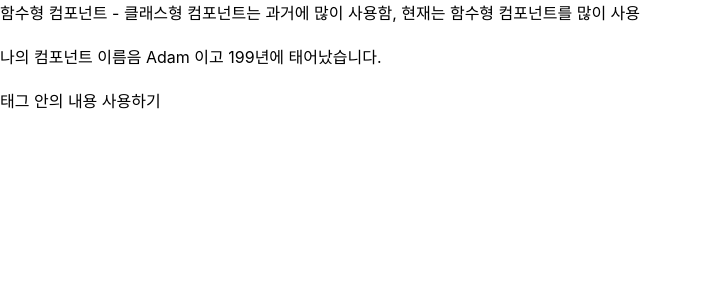
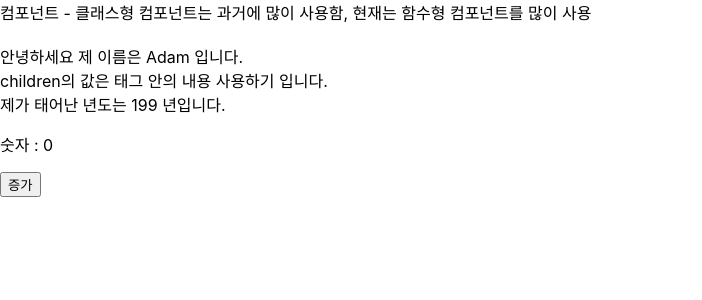
Before and after one commit to hb9397/ReactPrac, a React (Create React App) app in the folder react_prac1/: page / in a window 1280 px wide. Shown: the top 300 px of the page, without its empty margins (0-702 px from the left). Built offline with nearby package versions, Linux system fonts and the light colour scheme.

Commit message:
React (클래스형 컴포넌트, 클래스형 컴포넌트 State) 20221205-3

```diff
--- a/react_prac1/src/App.js
+++ b/react_prac1/src/App.js
@@ -1,13 +1,15 @@
 import React from 'react'
 import TEST from './test'
+import STATE from './component/stateClassType'
 
 
 const App = () => {
   const message = " - 클래스형 컴포넌트는 과거에 많이 사용함, 현재는 함수형 컴포넌트를 많이 사용";
   return (
     <>
-    <div>함수형 컴포넌트 {message}</div><br/>
+    <div> 컴포넌트 {message}</div><br/>
     <TEST name = "Adam" year = {199}>태그 안의 내용 사용하기</TEST>
+    <STATE></STATE>
     </>
   )
 }
--- /dev/null
+++ b/react_prac1/src/component/stateClassType.jsx
@@ -0,0 +1,43 @@
+import React, { Component } from 'react'
+
+class stateClassType extends Component {
+    // 생성자에서 초기화 하기
+    constructor(props) {
+        // 상위 클래스의 생성자 호출
+        super(props);
+
+        // 제어하고자 하는 state 생성
+        this.state = {
+            number: 0
+        }
+    }
+
+    //state = {number: 0}; // 생성자 사용하지 않고 초기화 하기
+
+    render() {
+        return (
+            <>
+                <p>
+                    숫자 : {this.state.number}
+                </p>
+                <button onClick={(e) => {
+                    // this.setState({number: this.state.number + 1})
+                    /* this.setState(
+                        prevState => {return{number: prevState.number + 1}}
+                    ) */
+                    this.setState(
+                        { number: this.state.number + 1 },
+                        () => {
+                            console.log('State의 값이 변경됨');
+                            console.log(this.state);
+                        }
+                    )
+                }}>
+                    증가
+                </button>
+            </>
+        )
+    }
+}
+
+export default stateClassType;
--- a/react_prac1/src/test.jsx
+++ b/react_prac1/src/test.jsx
@@ -1,4 +1,4 @@
-import React from 'react'
+/* import React from 'react'
 import PropTypes from 'prop-types'
 
 // 구조 분해 할당으로 매개 변수 가져오는 순서는 상관이 없음
@@ -19,4 +19,32 @@ test.propTypes = {
 
 test.defaultProps = {name : '기본값'}
 
-export default test
+export default test */
+
+// 클래스 형 컴포넌트
+
+import React, { Component } from 'react';
+import PropsType from 'prop-types'
+
+class test extends Component {
+  render() {
+    //props 가져오기
+    const {name, children, year} = this.props;
+    return (
+      <>
+        <div>안녕하세요 제 이름은 {name} 입니다.</div>
+        <div>children의 값은 {children} 입니다.</div>
+        <div>제가 태어난 년도는 {year} 년입니다.</div>
+      </>
+    );
+  }
+}
+test.defaultPrprs = {
+  name : '기본값'
+}
+
+test.propsType = {
+  name: PropsType.string,
+  year: PropsType.number.isRequired
+}
+export default test;
```
Also changed, not shown: 1 other file (tests, documents, lock files or other folders).
